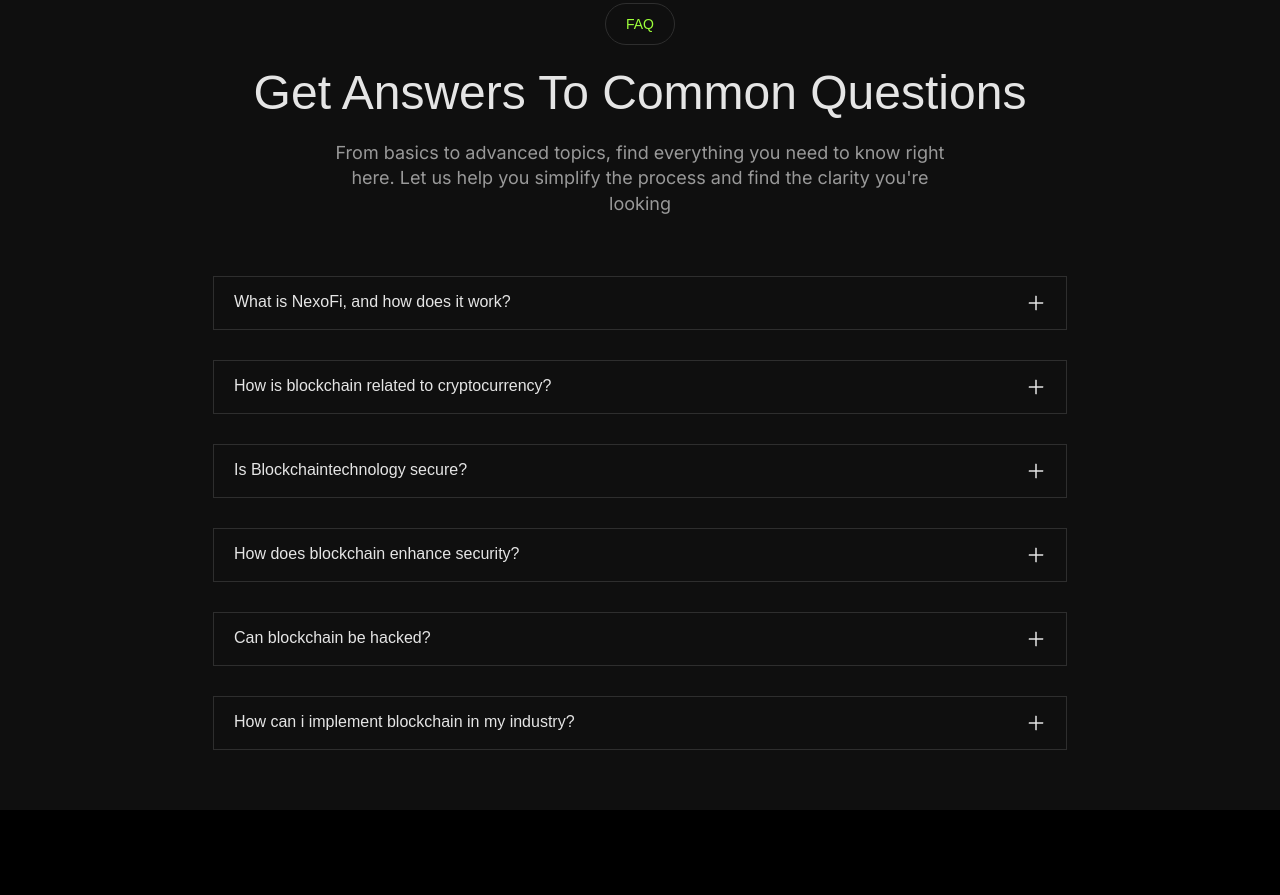
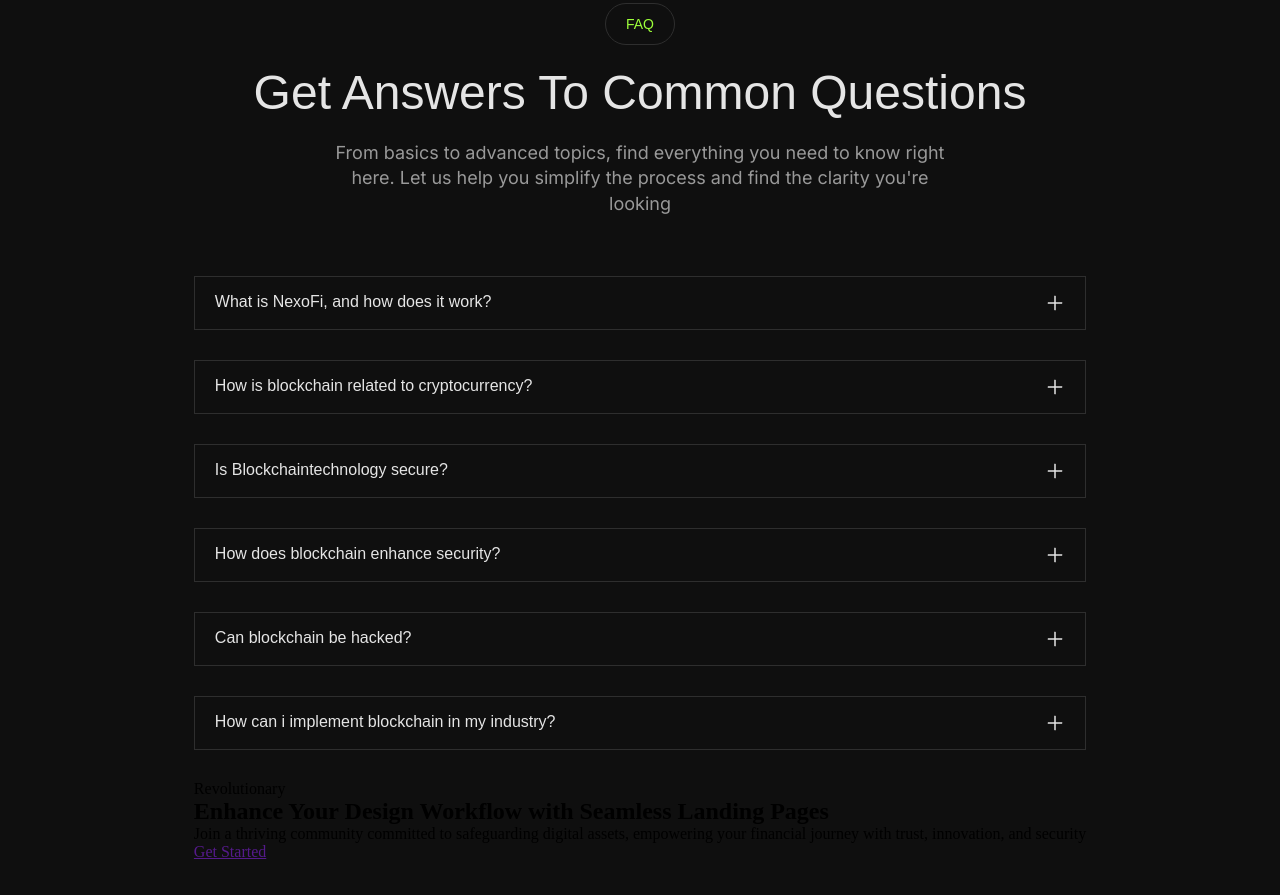
Before and after one commit to laisleticiam/Neofi, a plain HTML site: page index.html in a window 1280 px wide. Shown: the part 2827-3722 px from the top of the page. Before the commit the page ends 3637 px from the top, so only its background shows below. Drawn offline with Linux system fonts and the light colour scheme; a web font is replaced by a local one.

Commit message:
feat: Created section revolutionary in index.html

```diff
--- a/index.html
+++ b/index.html
@@ -255,5 +255,14 @@
         </div>
 
       </div>
+
+      <section class="section-revolutionary">
+        <span>Revolutionary</span>
+        <h2>Enhance Your Design Workflow with Seamless Landing Pages</h2>
+        <p>Join a thriving community committed to safeguarding digital assets, empowering your financial journey with trust, innovation, and security</p>
+        <a href="">Get Started</a>
+
+      </section>
+
   </body>
 </html>
```
